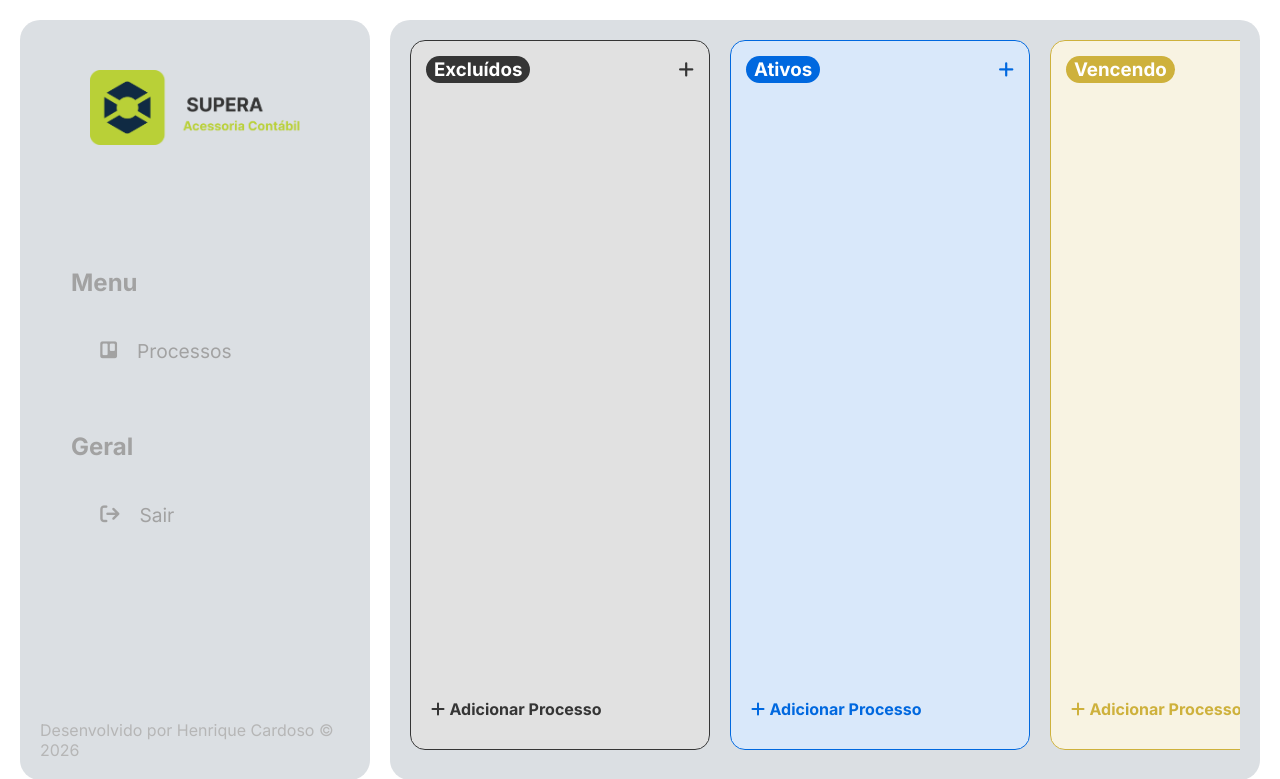
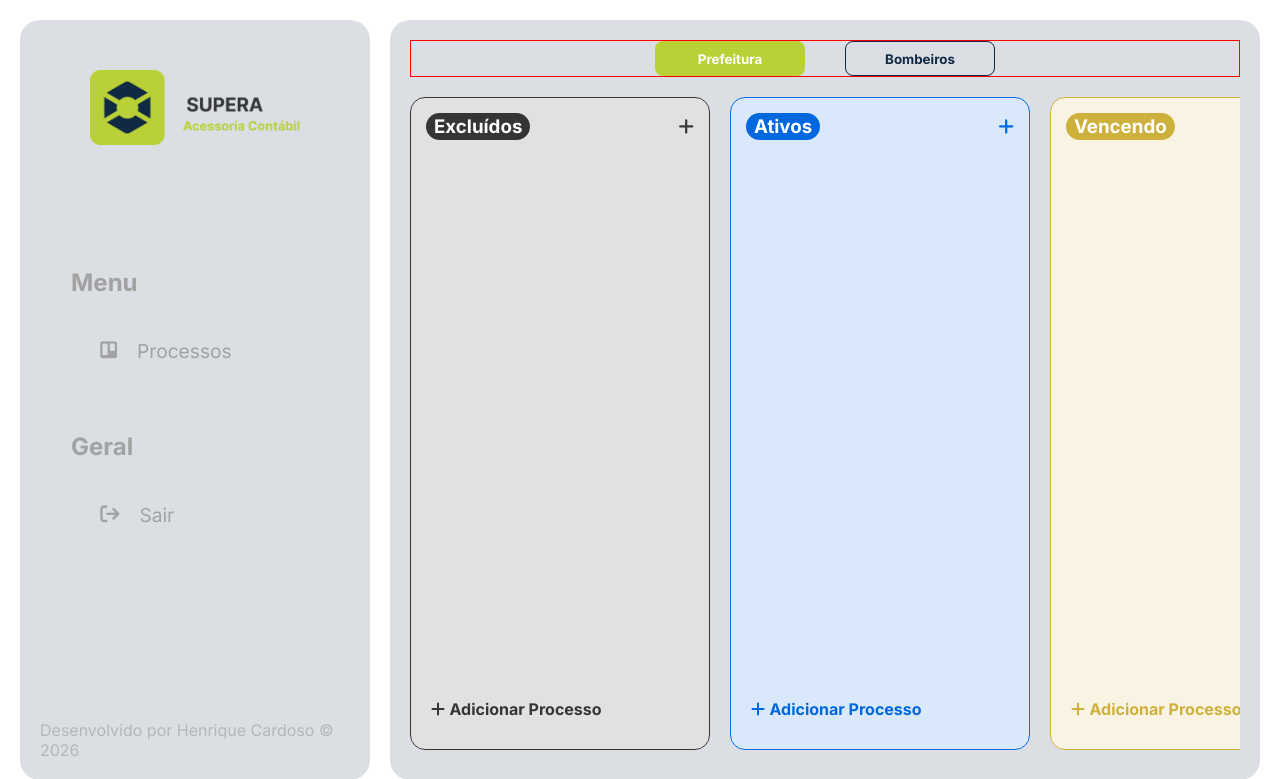
Before and after one commit to rique-cardoso/supera-contabilidade-system, a Django app: page / in a window 1280 px wide. Shown: the top 779 px of the page. Run offline with Django 5.2, Linux system fonts and the light colour scheme; the visitor is signed in with stand-in values (Sample User, id 1); data comes from the database, SQL or seed files in the repository; data that the repository does not hold is empty; some libraries are stand-ins or nearby versions.

Commit message:
formtação visual da filtragem

```diff
--- a/static/css/gerenciamento_processo.css
+++ b/static/css/gerenciamento_processo.css
@@ -6,6 +6,37 @@ main.conteudo_principal {
     padding: 20px;
     height: 100%; /* Aproveita os 100vh definidos no grid do body */
     overflow: hidden; /* Trava qualquer rolagem fora do kanban */
+}
+
+.filtro_processos{
+    display: flex;
+    justify-content: center;
+    gap: 40px;
+    margin: 0 0 20px 0;
+
+    border: 1px solid red;
+}
+
+.btn-filtro{
+    color: var(--main);
+    font-weight: bold;
+    width: 150px;
+    height: 35px;
+    background-color: transparent;
+    border: 1px solid var(--main);
+    border-radius: 8px;
+    cursor: pointer;
+    transition: all .3s ease-in-out;
+}
+
+.btn-filtro:hover{
+    box-shadow: 2px 4px 5px var(--main-background);
+}
+
+.btn-filtro__actived{
+    color: #fff;
+    background-color: var(--secondary);
+    border: none;
 }
 
 .kanban-wrapper {
--- a/static/scripts/gerenciamento_processos.js
+++ b/static/scripts/gerenciamento_processos.js
@@ -310,3 +310,20 @@ function hardDeleteProcesso(event, processoId){
     })
     .catch(error => console.error("Erro na requisição:", error));
 }
+
+// ===== FILTRAGEM E BUSCA =====
+const btns_filtro = document.querySelectorAll('.btn-filtro');
+
+// Filtragem Prefeitura
+btns_filtro[0].addEventListener('click', e => {
+    // Formatação visual do botão após clicar
+    btns_filtro[0].classList.add('btn-filtro__actived');
+    btns_filtro[1].classList.remove('btn-filtro__actived');
+})
+
+// Filtragem Bombeiro
+btns_filtro[1].addEventListener('click', e => {
+    // Formatação visual do botão após clicar
+    btns_filtro[1].classList.add('btn-filtro__actived');
+    btns_filtro[0].classList.remove('btn-filtro__actived');
+})
--- a/templates/gerenciamento_processos.html
+++ b/templates/gerenciamento_processos.html
@@ -8,6 +8,10 @@
 {% endblock %}
 
 {% block content %}
+<aside class="filtro_processos">
+        <button class="btn-filtro btn-filtro__actived">Prefeitura</button>
+        <button class="btn-filtro">Bombeiros</button>
+</aside>
 <div class="kanban-wrapper">
 
     <div id="kanbanBoard" class="kanban-board">
```
Also changed, not shown: other parts of static/css/gerenciamento_processo.css (+42 -0 lines), templates/partials/modal_processo.html (+0 -44 lines).
